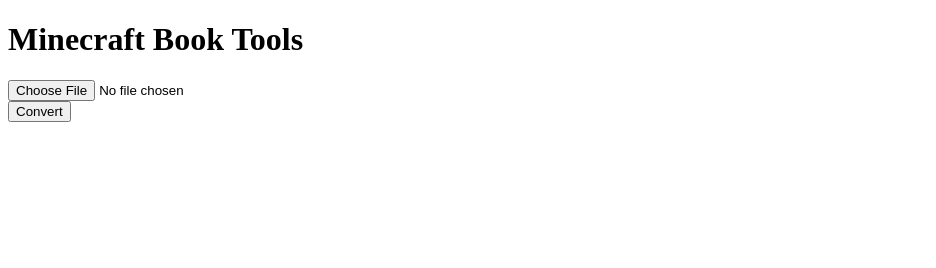
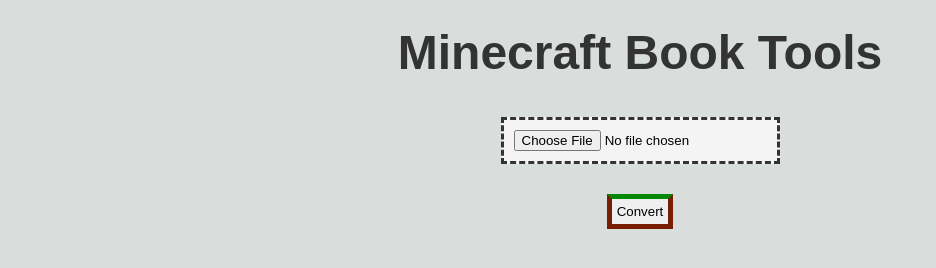
Before and after one commit to pedroall/minecraftbooktools, a website with bundled scripts: page index.html in a window 1280 px wide. Shown: the whole page, without its empty margins (0-936 px from the left). Built offline with nearby package versions, Linux system fonts and the light colour scheme; a web font is replaced by a local one.

Commit message:
add styles

```diff
--- a/index.html
+++ b/index.html
@@ -6,6 +6,7 @@
     <title>Document</title>
     <script type="module" src="./pdfjs/pdf.mjs"></script>
     <script type="module" src="./scripts/script.js"></script>
+    <link rel="stylesheet" href="./styles/style.css">
 </head>
 <body>
     <h1>Minecraft Book Tools</h1>
--- /dev/null
+++ b/styles/style.css
@@ -0,0 +1,54 @@
+@import url('https://fonts.cdnfonts.com/css/minecraft-4');
+
+* {
+    margin: 0;
+    padding: 0;
+    box-sizing: border-box;
+}
+
+body {
+    font-family: 'Minecraft', sans-serif;
+    background-color: #d9dedd;
+    line-height: 1.6;
+    padding: 20px;
+    text-align: center;
+}
+
+h1{
+    font-size: 3rem;
+    color: #333;
+    animation: float 3s ease-in-out infinite;
+}
+
+@keyframes float {
+  0%, 100% {
+    transform: translateY(0);
+  }
+  50% {
+    transform: translateY(-5px);
+  }
+}
+
+#bookfile{
+    margin: 20px auto;
+    padding: 10px;
+    border: 3px dashed #333;
+    background-color: #f4f4f4;
+    cursor: pointer;
+    transition: background-color 0.3s, border-color 0.3s;
+}
+
+
+#convertor{
+    margin: 10px auto;
+    padding: 5px;
+    border-top: 5px solid #058905;
+    border-left: 5px solid #771e03;
+    border-right: 5px solid #771e03;
+    border-bottom: 5px solid #771e03;
+    transition: transform 0.2s;
+}
+
+#convertor:hover{
+    transform: scale(1.05);
+    background-color: #e0e0e0;}
```
